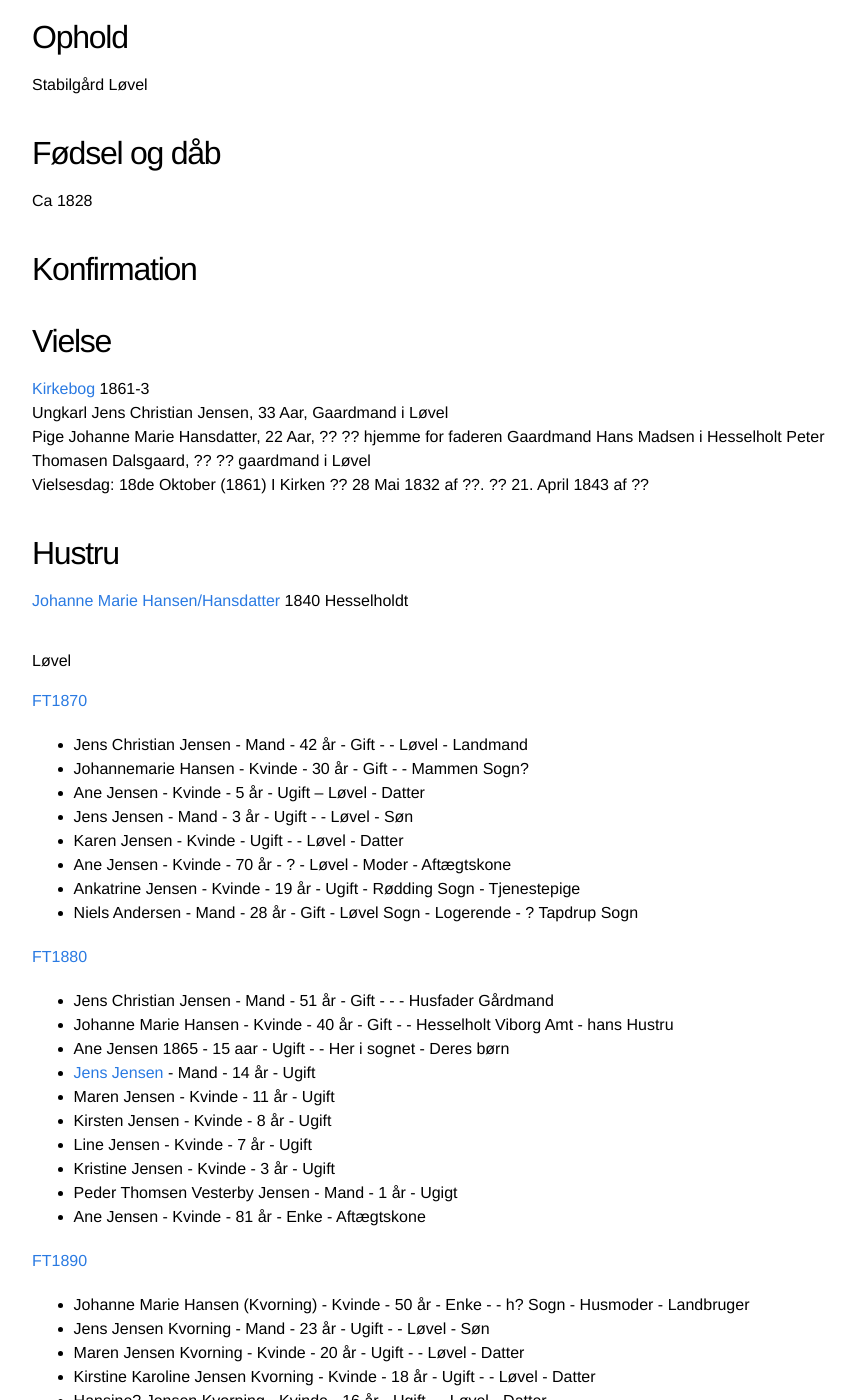
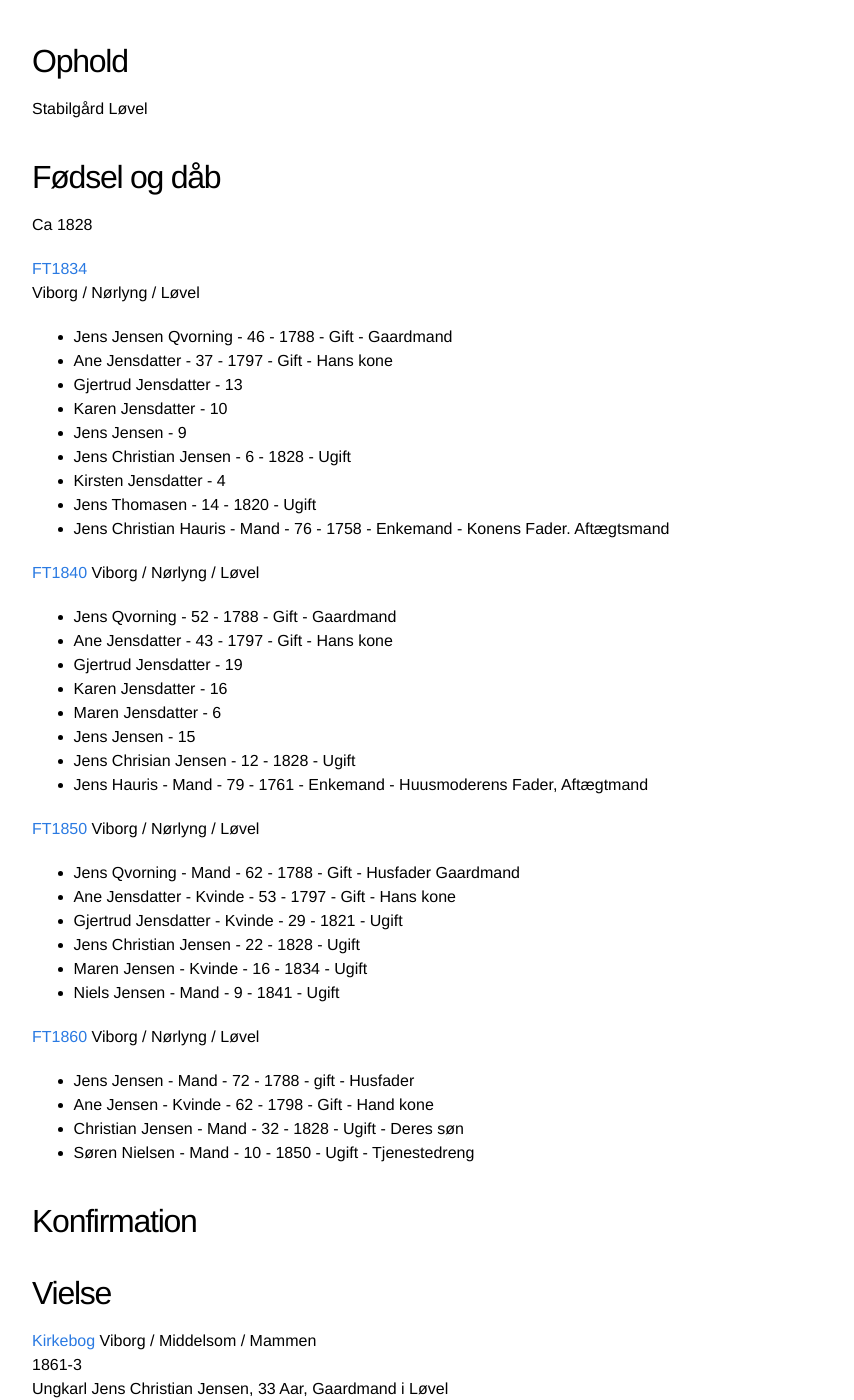
Before and after one commit to quornings/quornings.github.io, a Jekyll site: the page built from stamt/jens-christian-jensen-quorning.md, in a window 1280 px wide and 1400 px high, scrolled down 279 px. Shown: the whole window, without its empty margins (208-1062 px from the left). Built offline with Jekyll 4.4.1, drawn with Linux system fonts in a browser that asks for light colours; some of the changed text lies outside the part shown.

Commit message:
Update Jens Qvorning

```diff
--- a/stamt/jens-christian-jensen-quorning.md
+++ b/stamt/jens-christian-jensen-quorning.md
@@ -5,7 +5,8 @@ title: Jens Christian Jensen Quorning
 
 
 ## Forældre
-* Ane Jensen (aftægt)
+* Jens Qvorning
+* Ane Jensdatter
 
 ## Ophold
 
@@ -14,10 +15,50 @@ Stabilgård Løvel
 ## Fødsel og dåb
 Ca 1828
 
+[FT1834](https://www.danishfamilysearch.dk/cid3178932)
+Viborg / Nørlyng / Løvel
+* Jens Jensen Qvorning - 46 - 1788 - Gift - Gaardmand
+* Ane Jensdatter - 37 - 1797 - Gift - Hans kone
+* Gjertrud Jensdatter - 13
+* Karen Jensdatter - 10
+* Jens Jensen - 9
+* Jens Christian Jensen - 6 - 1828 - Ugift
+* Kirsten Jensdatter - 4
+* Jens Thomasen - 14 - 1820 - Ugift
+* Jens Christian Hauris - Mand - 76 - 1758 - Enkemand - Konens Fader. Aftægtsmand
+
+[FT1840](https://www.danishfamilysearch.dk/cid4071871)
+Viborg / Nørlyng / Løvel
+* Jens Qvorning - 52 - 1788 - Gift - Gaardmand
+* Ane Jensdatter - 43 - 1797 - Gift - Hans kone
+* Gjertrud Jensdatter - 19
+* Karen Jensdatter - 16
+* Maren Jensdatter - 6
+* Jens Jensen - 15
+* Jens Chrisian Jensen - 12 - 1828 - Ugift
+* Jens Hauris - Mand - 79 - 1761 - Enkemand - Huusmoderens Fader, Aftægtmand
+
+[FT1850](https://www.danishfamilysearch.dk/cid7800447)
+Viborg / Nørlyng / Løvel
+* Jens Qvorning - Mand - 62 - 1788 - Gift - Husfader Gaardmand
+* Ane Jensdatter - Kvinde - 53 - 1797 - Gift - Hans kone
+* Gjertrud Jensdatter - Kvinde - 29 - 1821 - Ugift
+* Jens Christian Jensen - 22 - 1828 - Ugift
+* Maren Jensen - Kvinde - 16 - 1834 - Ugift
+* Niels Jensen - Mand - 9 - 1841 - Ugift
+
+[FT1860](https://www.danishfamilysearch.dk/cid8897652)
+Viborg / Nørlyng / Løvel
+* Jens Jensen - Mand - 72 - 1788 - gift - Husfader
+* Ane Jensen - Kvinde - 62 - 1798 - Gift - Hand kone
+* Christian Jensen - Mand - 32 - 1828 - Ugift - Deres søn
+* Søren Nielsen - Mand - 10 - 1850 - Ugift - Tjenestedreng
+
 ## Konfirmation
 
 ## Vielse
 [Kirkebog](https://www.danishfamilysearch.dk/ao/opslag14538465)
+Viborg / Middelsom / Mammen
 1861-3
 Ungkarl Jens Christian Jensen, 33 Aar, Gaardmand i Løvel
 Pige Johanne Marie Hansdatter, 22 Aar, ?? ?? hjemme for faderen Gaardmand Hans Madsen i Hesselholt
@@ -28,13 +69,13 @@ I Kirken
 
 ## Hustru
 
-[Johanne Marie Hansen/Hansdatter](/stamt/johanne-marie-hansdatter/)
+[Johanne Marie Hansdatter](/stamt/johanne-marie-hansdatter/)
 1840 Hesselholdt
 
 # Løvel
 
 [FT1870](https://www.danishfamilysearch.dk/sogn2018/census1870/opslag8899409)
-
+Viborg / Nørlyng / Løvel
 * Jens Christian Jensen - Mand - 42 år - Gift - - Løvel - Landmand
 * Johannemarie Hansen - Kvinde - 30 år - Gift - - Mammen Sogn?
 * Ane Jensen - Kvinde - 5 år - Ugift -- Løvel - Datter
@@ -45,7 +86,7 @@ I Kirken
 * Niels Andersen - Mand - 28 år - Gift - Løvel Sogn - Logerende - ? Tapdrup Sogn
 
 [FT1880](https://www.danishfamilysearch.dk/cid10881010)
-
+Viborg / Nørlyng / Løvel
 * Jens Christian Jensen - Mand - 51 år - Gift - - - Husfader Gårdmand
 * Johanne Marie Hansen - Kvinde - 40 år - Gift - - Hesselholt Viborg Amt - hans Hustru
 * Ane Jensen 1865 - 15 aar - Ugift - - Her i sognet - Deres børn
@@ -58,7 +99,7 @@ I Kirken
 * Ane Jensen - Kvinde - 81 år - Enke - Aftægtskone
 
 [FT1890](https://www.danishfamilysearch.dk/sogn2018/census1890/opslag8899539)
-
+Viborg / Nørlyng / Løvel
 * Johanne Marie Hansen (Kvorning) - Kvinde - 50 år - Enke - - h? Sogn - Husmoder - Landbruger
 * Jens Jensen Kvorning - Mand - 23 år - Ugift - - Løvel - Søn
 * Maren Jensen Kvorning - Kvinde - 20 år - Ugift - - Løvel - Datter
```
Also changed, not shown: stamt/jens-jensen-quorning.md (+7 -1 lines).
